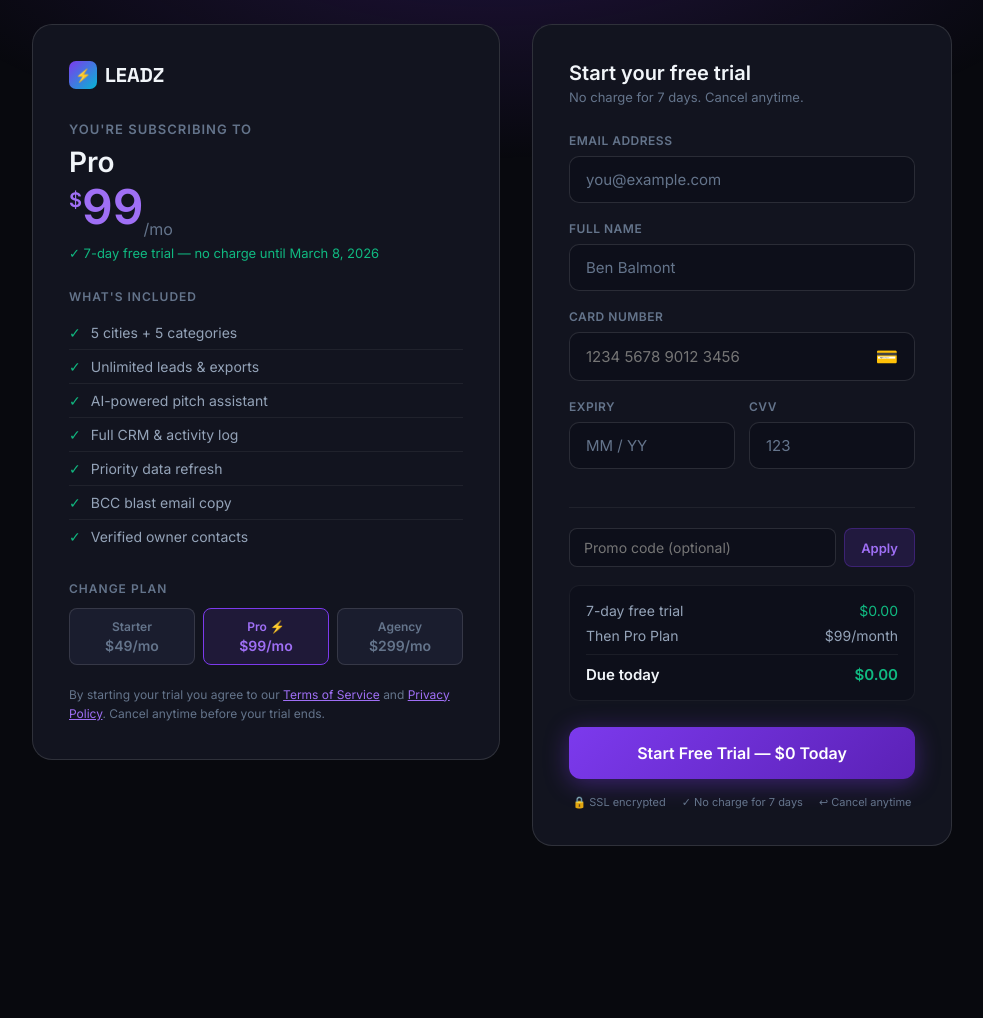
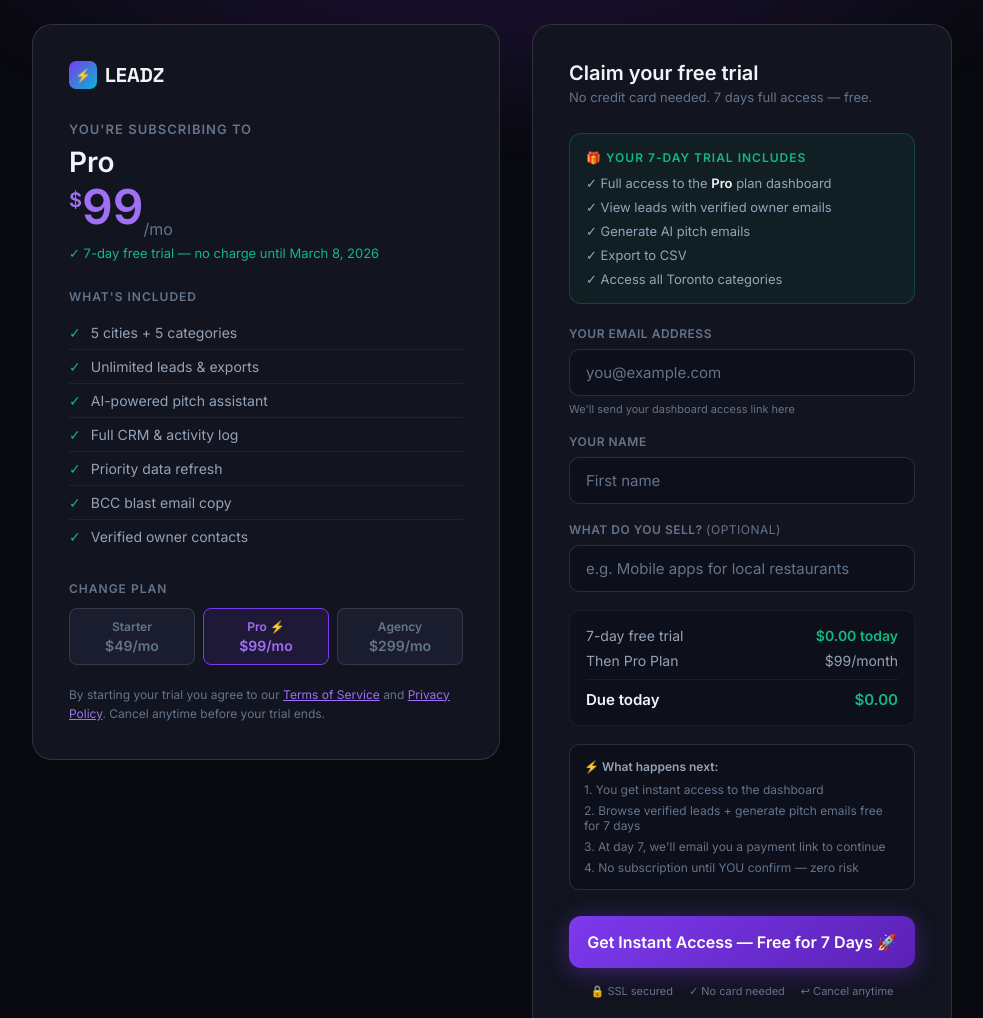
Before and after one commit to BenBalmont/leadz, a plain HTML site: page checkout.html in a window 1280 px wide. Shown: the top 1018 px of the page, without its empty margins (148-1131 px from the left). Before the commit the page ends 870 px from the top, so only its background shows below. Drawn offline with Linux system fonts and the light colour scheme.

Commit message:
feat: improve checkout UX - honest trial capture form (no fake CC fields), direct pricing CTAs to checkout

```diff
--- a/checkout.html
+++ b/checkout.html
@@ -170,55 +170,41 @@
 
   <!-- PAYMENT FORM -->
   <div class="payment-form">
-    <div class="form-title">Start your free trial</div>
-    <div class="form-sub">No charge for 7 days. Cancel anytime.</div>
+    <div class="form-title">Claim your free trial</div>
+    <div class="form-sub">No credit card needed. 7 days full access — free.</div>
 
-    <div class="form-group">
-      <label class="form-label">Email address</label>
-      <input type="email" class="form-input" id="checkoutEmail" placeholder="you@example.com" required />
+    <!-- WHAT YOU GET -->
+    <div style="background:rgba(16,185,129,0.07); border:1px solid rgba(16,185,129,0.25); border-radius:12px; padding:16px; margin-bottom:22px;">
+      <div style="font-size:12px;font-weight:700;color:var(--green);text-transform:uppercase;letter-spacing:1px;margin-bottom:10px;">🎁 Your 7-day trial includes</div>
+      <div style="display:flex;flex-direction:column;gap:8px;font-size:13px;color:var(--text2);">
+        <div>✓ Full access to the <span id="trialPlanName" style="color:var(--text);font-weight:700;">Pro</span> plan dashboard</div>
+        <div>✓ View leads with verified owner emails</div>
+        <div>✓ Generate AI pitch emails</div>
+        <div>✓ Export to CSV</div>
+        <div>✓ Access all Toronto categories</div>
+      </div>
     </div>
 
     <div class="form-group">
-      <label class="form-label">Full name</label>
-      <input type="text" class="form-input" id="checkoutName" placeholder="Ben Balmont" />
+      <label class="form-label">Your email address</label>
+      <input type="email" class="form-input" id="checkoutEmail" placeholder="you@example.com" required />
+      <div style="font-size:11px;color:var(--text3);margin-top:6px;">We'll send your dashboard access link here</div>
     </div>
 
     <div class="form-group">
-      <label class="form-label">Card number</label>
-      <div class="card-field">
-        <input type="text" id="cardNumber" placeholder="1234 5678 9012 3456" maxlength="19"
-          oninput="formatCard(this)" />
-        <div class="card-icons">
-          <span style="font-size:18px;">💳</span>
-        </div>
-      </div>
+      <label class="form-label">Your name</label>
+      <input type="text" class="form-input" id="checkoutName" placeholder="First name" />
     </div>
 
-    <div class="form-row">
-      <div class="form-group">
-        <label class="form-label">Expiry</label>
-        <input type="text" class="form-input" placeholder="MM / YY" maxlength="7"
-          oninput="formatExpiry(this)" />
-      </div>
-      <div class="form-group">
-        <label class="form-label">CVV</label>
-        <input type="text" class="form-input" placeholder="123" maxlength="4" />
-      </div>
-    </div>
-
-    <div class="divider"></div>
-
     <div class="form-group">
-      <div class="promo-row">
-        <input type="text" class="promo-input" placeholder="Promo code (optional)" id="promoCode" />
-        <button class="promo-btn" onclick="applyPromo()">Apply</button>
-      </div>
+      <label class="form-label">What do you sell? <span style="color:var(--text3);font-weight:400">(optional)</span></label>
+      <input type="text" class="form-input" id="checkoutOffer" placeholder="e.g. Mobile apps for local restaurants" />
     </div>
 
     <!-- ORDER SUMMARY -->
     <div style="background: var(--bg2); border: 1px solid var(--border); border-radius: 10px; padding: 16px; margin-bottom: 18px;">
       <div style="display: flex; justify-content: space-between; font-size: 14px; color: var(--text2); margin-bottom: 8px;">
-        <span>7-day free trial</span><span style="color: var(--green);">$0.00</span>
+        <span>7-day free trial</span><span style="color: var(--green); font-weight:700;">$0.00 today</span>
       </div>
       <div style="display: flex; justify-content: space-between; font-size: 14px; color: var(--text2); margin-bottom: 8px;">
         <span>Then <span id="orderPlanName">Pro Plan</span></span>
@@ -230,13 +216,24 @@
       </div>
     </div>
 
+    <!-- NEXT STEPS -->
+    <div style="background:var(--bg2); border:1px solid var(--border2); border-radius:10px; padding:14px; margin-bottom:18px; font-size:12px; color:var(--text3);">
+      <div style="font-weight:700; color:var(--text2); margin-bottom:8px;">⚡ What happens next:</div>
+      <div style="display:flex;flex-direction:column;gap:6px;">
+        <div>1. You get instant access to the dashboard</div>
+        <div>2. Browse verified leads + generate pitch emails free for 7 days</div>
+        <div>3. At day 7, we'll email you a payment link to continue</div>
+        <div>4. No subscription until YOU confirm — zero risk</div>
+      </div>
+    </div>
+
     <button class="pay-btn" id="payBtn" onclick="processPayment()">
-      Start Free Trial — $0 Today
+      Get Instant Access — Free for 7 Days 🚀
     </button>
 
     <div class="security-row">
-      <div class="security-item">🔒 SSL encrypted</div>
-      <div class="security-item">✓ No charge for 7 days</div>
+      <div class="security-item">🔒 SSL secured</div>
+      <div class="security-item">✓ No card needed</div>
       <div class="security-item">↩ Cancel anytime</div>
     </div>
   </div>
@@ -309,10 +306,13 @@
 
 function updatePlanDisplay() {
   const plan = PLANS[currentPlan];
-  document.getElementById('selectedPlanName').textContent = plan.name.replace(' ⚡', '');
+  const planName = plan.name.replace(' ⚡', '');
+  document.getElementById('selectedPlanName').textContent = planName;
   document.getElementById('selectedPlanPrice').innerHTML = `<sup>$</sup>${plan.priceNum}<sub>/mo</sub>`;
-  document.getElementById('orderPlanName').textContent = plan.name.replace(' ⚡', '') + ' Plan';
+  document.getElementById('orderPlanName').textContent = planName + ' Plan';
   document.getElementById('orderPrice').textContent = plan.price + '/month';
+  const trialEl = document.getElementById('trialPlanName');
+  if (trialEl) trialEl.textContent = planName;
 
   document.getElementById('featureList').innerHTML = plan.features.map(f =>
     `<div class="feature-item"><span class="check">✓</span> ${f}</div>`
@@ -321,22 +321,21 @@
   // Update trial end date
   const trialEnd = new Date();
   trialEnd.setDate(trialEnd.getDate() + 7);
-  document.getElementById('trialEndDate').textContent = trialEnd.toLocaleDateString('en-US', {month:'long',day:'numeric',year:'numeric'});
+  const trialEndEl = document.getElementById('trialEndDate');
+  if (trialEndEl) trialEndEl.textContent = trialEnd.toLocaleDateString('en-US', {month:'long',day:'numeric',year:'numeric'});
 }
 
 function formatCard(input) {
-  let v = input.value.replace(/\D/g, '').substring(0, 16);
-  input.value = v.replace(/(.{4})/g, '$1 ').trim();
+  // No longer used - kept for compatibility
 }
 
 function formatExpiry(input) {
-  let v = input.value.replace(/\D/g, '').substring(0, 4);
-  if (v.length > 2) v = v.substring(0, 2) + ' / ' + v.substring(2);
-  input.value = v;
+  // No longer used - kept for compatibility
 }
 
 function applyPromo() {
-  const code = document.getElementById('promoCode').value.trim().toUpperCase();
+  const promoEl = document.getElementById('promoCode');
+  const code = promoEl ? promoEl.value.trim().toUpperCase() : '';
   if (code === 'LEADZ50') {
     alert('Promo applied! 50% off your first month.');
   } else if (code === 'LAUNCH') {
@@ -349,55 +348,51 @@
 async function processPayment() {
   const email = document.getElementById('checkoutEmail').value.trim();
   const name = document.getElementById('checkoutName').value.trim();
-  const cardNum = document.getElementById('cardNumber').value.trim();
+  const offer = (document.getElementById('checkoutOffer') || {}).value?.trim() || '';
 
   if (!email || !email.includes('@')) {
-    alert('Please enter a valid email address');
+    alert('Please enter a valid email address to get access');
     return;
   }
 
-  if (cardNum.length < 19) {
-    // For demo, accept any card
-    // In production this would use Stripe.js
-  }
-
   const btn = document.getElementById('payBtn');
-  btn.textContent = '⏳ Processing...';
+  btn.textContent = '⏳ Setting up your trial...';
   btn.disabled = true;
 
   // Save to localStorage
   const userData = JSON.parse(localStorage.getItem('leadz_user') || '{}');
   userData.email = email;
-  userData.name = name;
+  userData.name = name || 'User';
   userData.plan = currentPlan;
+  userData.offer = offer;
   userData.trialStart = new Date().toISOString();
   localStorage.setItem('leadz_user', JSON.stringify(userData));
 
-  // Submit to Formspree
+  // Submit to Formspree to notify Ben/Chris
+  const planPrices = { starter: '$49/mo', pro: '$99/mo', agency: '$299/mo' };
   try {
-    const planPrices = { starter: '$49/mo', pro: '$99/mo', agency: '$299/mo' };
     await fetch('https://formspree.io/ben@balmontcreatives.com', {
       method: 'POST',
       headers: { 'Content-Type': 'application/json', 'Accept': 'application/json' },
       body: JSON.stringify({
-        _subject: `💳 New Payment/Trial — ${currentPlan.toUpperCase()} (${planPrices[currentPlan]})`,
-        name,
+        _subject: `🚀 New Leadz Trial — ${currentPlan.toUpperCase()} (${planPrices[currentPlan]})`,
+        name: name || '(no name)',
         email,
         plan: `${currentPlan} — ${planPrices[currentPlan]}`,
-        type: 'checkout',
-        timestamp: new Date().toLocaleString()
+        offer: offer || '(not provided)',
+        type: 'trial_signup',
+        timestamp: new Date().toLocaleString(),
+        _replyto: email
       })
     });
-  } catch(e) {}
+  } catch(e) { /* fail silently — user still gets access */ }
 
-  // Simulate brief processing
-  await new Promise(r => setTimeout(r, 1200));
-
-  btn.textContent = '✅ Trial Started!';
+  await new Promise(r => setTimeout(r, 900));
+  btn.textContent = '✅ Trial Activated!';
 
   setTimeout(() => {
-    window.location.href = 'dashboard.html?plan=' + currentPlan + '&trial=true&name=' + encodeURIComponent(name);
-  }, 600);
+    window.location.href = 'dashboard.html?plan=' + currentPlan + '&trial=true&name=' + encodeURIComponent(name || 'User');
+  }, 700);
 }
 
 // Initialize
```
Also changed, not shown: index.html (+3 -3 lines).
